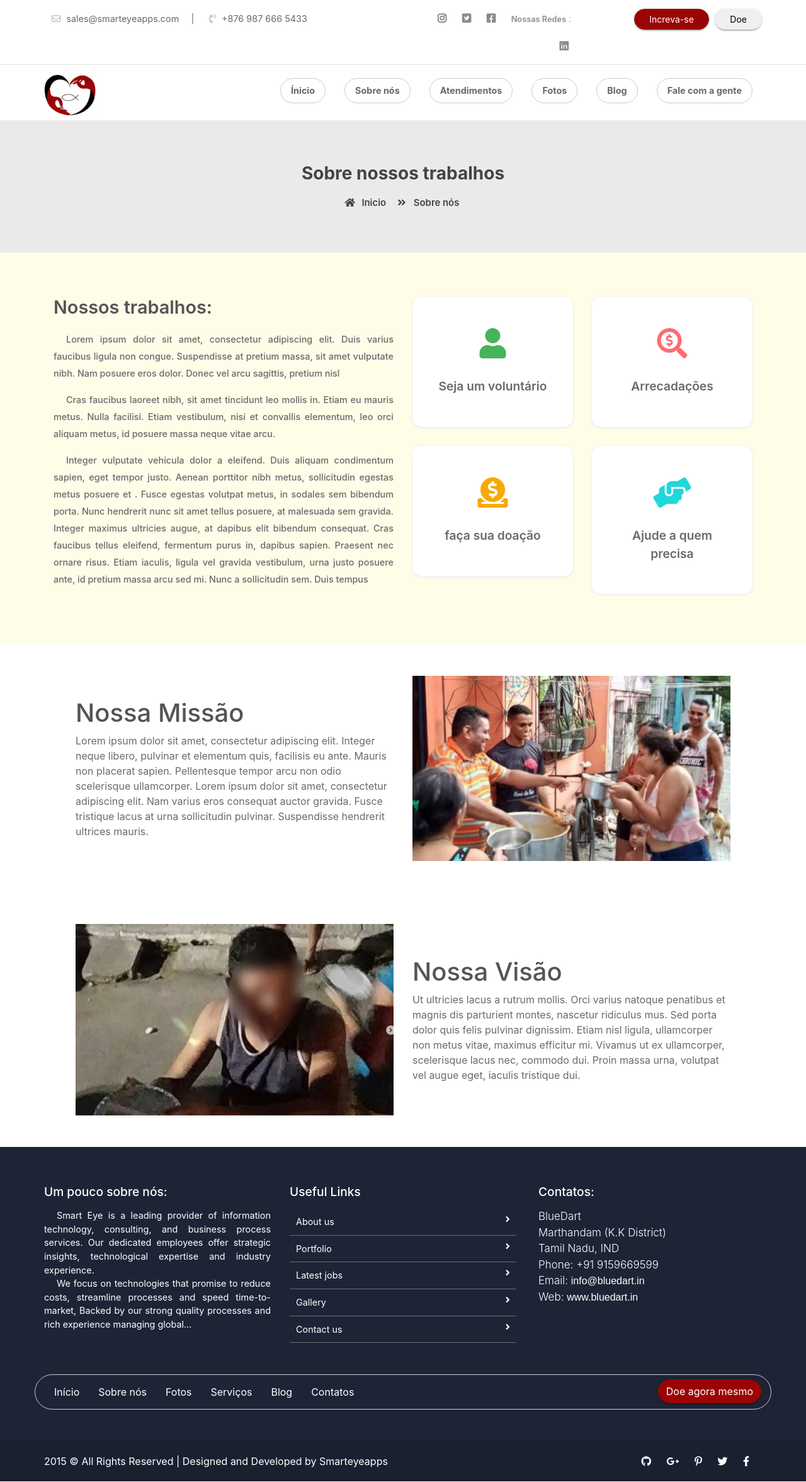
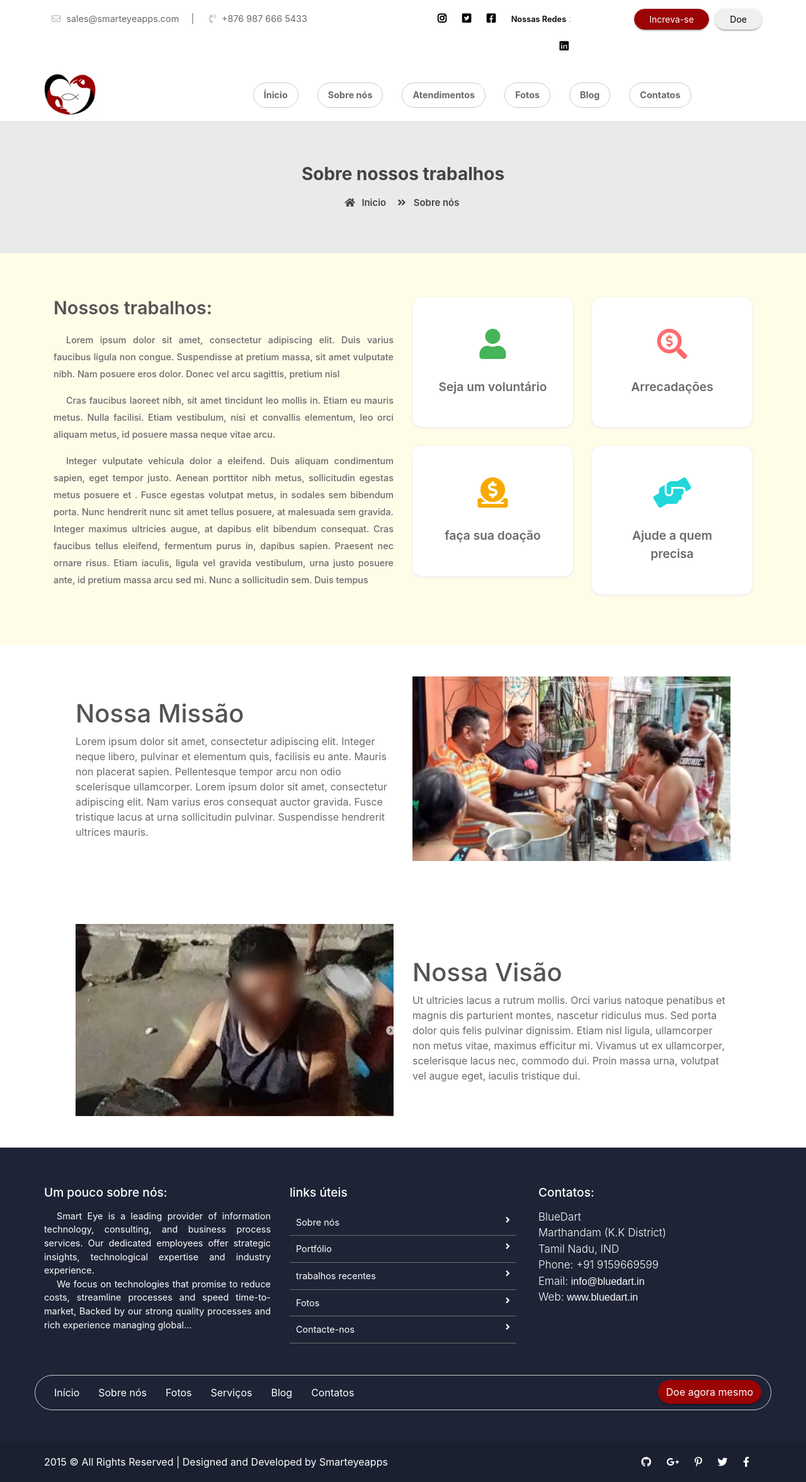
Before and after one commit to alidesales/WebDesigner, a plain HTML site: page JS/template-projeto/About_Us.html in a window 1280 px wide. Shown: the whole page at 63% size. Drawn offline with Linux system fonts and the light colour scheme.

```diff
--- a/JS/template-projeto/About_Us.html
+++ b/JS/template-projeto/About_Us.html
@@ -68,7 +68,7 @@
                     </a>
 
                 </div>
-                <div id="menu" class="col-lg-9 col-md-12 d-none d-lg-block nav-col">
+                <div id="menu" class="col-lg-8 col-md-12 mt-2 d-none d-lg-block nav-col">
 
                     <ul class="navbad">
                         <li class="nav-item active">
@@ -90,7 +90,7 @@
                             <a class="nav-link" href="blog.html">Blog</a>
                         </li>
                         <li class="nav-item">
-                            <a class="nav-link" href="contact_us.html">Fale com a gente</a>
+                            <a class="nav-link" href="contact_us.html">Contatos</a>
                         </li>
 
 
@@ -219,13 +219,13 @@
                     <p>We focus on technologies that promise to reduce costs, streamline processes and speed time-to-market, Backed by our strong quality processes and rich experience managing global... </p>
                 </div>
                 <div class="col-md-4 col-sm-12">
-                    <h2>Useful Links</h2>
+                    <h2>links úteis</h2>
                     <ul class="list-unstyled link-list">
-                        <li><a ui-sref="about" href="#/about">About us</a><i class="fa fa-angle-right"></i></li>
-                        <li><a ui-sref="portfolio" href="#/portfolio">Portfolio</a><i class="fa fa-angle-right"></i></li>
-                        <li><a ui-sref="products" href="#/products">Latest jobs</a><i class="fa fa-angle-right"></i></li>
-                        <li><a ui-sref="gallery" href="#/gallery">Gallery</a><i class="fa fa-angle-right"></i></li>
-                        <li><a ui-sref="contact" href="#/contact">Contact us</a><i class="fa fa-angle-right"></i></li>
+                        <li><a ui-sref="about" href="#/about">Sobre nós</a><i class="fa fa-angle-right"></i></li>
+                        <li><a ui-sref="portfolio" href="#/portfolio">Portfólio</a><i class="fa fa-angle-right"></i></li>
+                        <li><a ui-sref="products" href="#/products">trabalhos recentes</a><i class="fa fa-angle-right"></i></li>
+                        <li><a ui-sref="gallery" href="#/gallery">Fotos</a><i class="fa fa-angle-right"></i></li>
+                        <li><a ui-sref="contact" href="#/contact">Contacte-nos</a><i class="fa fa-angle-right"></i></li>
                     </ul>
                 </div>
                 <div class="col-md-4 col-sm-12 map-img">
--- a/JS/template-projeto/assets/css/style.css
+++ b/JS/template-projeto/assets/css/style.css
@@ -255,7 +255,7 @@ header {
     padding-top: 6px; }
   header .header-top {
     background-color: #fff;
-    border-bottom: 1px solid #d3d7cea6;
+    border-bottom: 0px solid #d3d7cea6;
     padding: 7px; }
     header .header-top .col-det .ulleft li {
       float: left;
@@ -277,9 +277,9 @@ header {
         font-weight: 600; }
         header .header-top .col-det .ulright li i {
           margin-right: 5px;
-          color: #8c8a8a; }
+          color: #000000; }
         header .header-top .col-det .ulright li small {
-          color: #8c8a8a;
+          color: #000000;
           font-weight: 600; }
         header .header-top .col-det .ulright li span {
           margin-left: 15px; }
```
Also changed, not shown: JS/template-projeto/index.html (+3 -3 lines).
